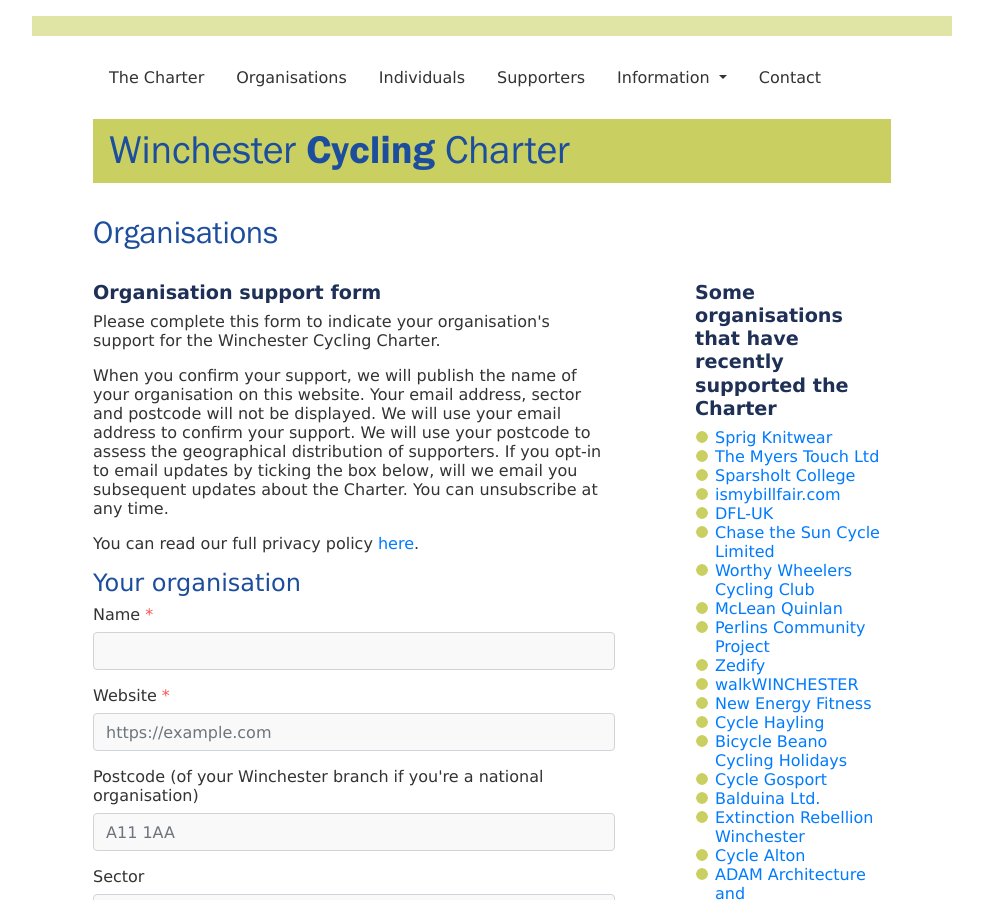
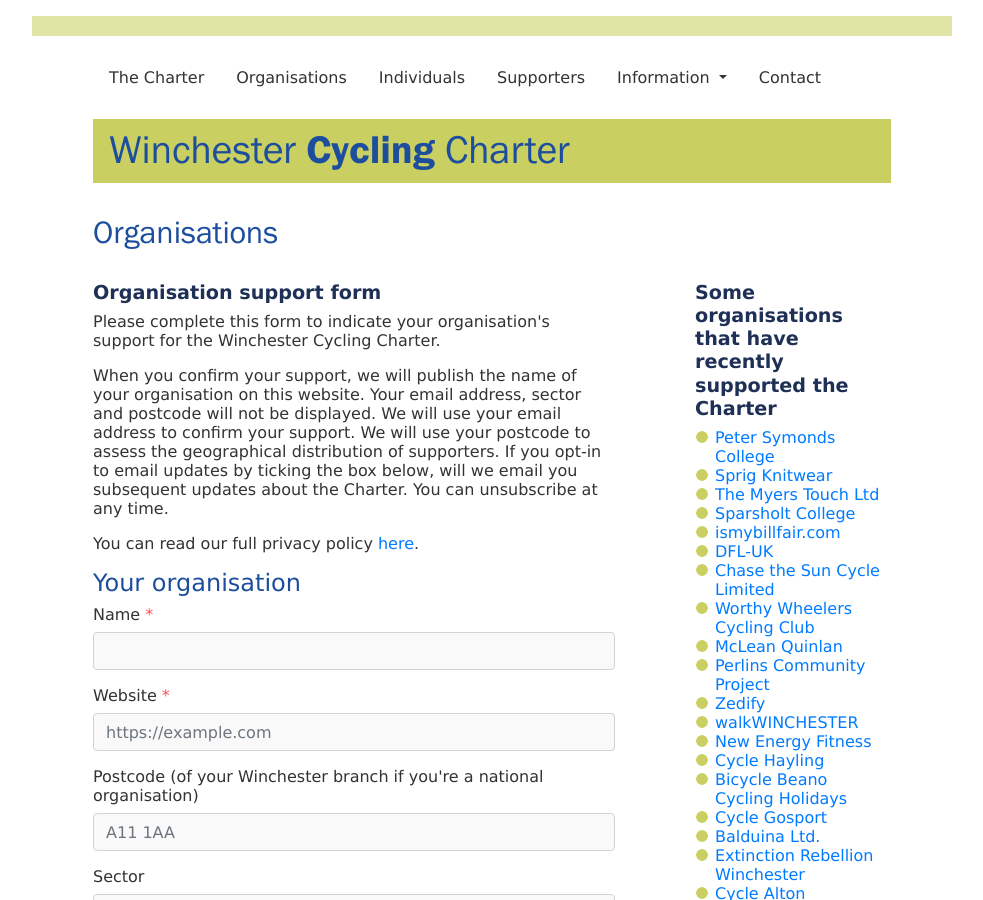
Before and after one commit to winchestercyclingcharter/winchestercyclingcharter.github.io, a Jekyll site: the page built from org-page.md, in a window 1280 px wide and 900 px high. Shown: the whole window, without its empty margins (148-1131 px from the left). Built offline with Jekyll 4.4.1, drawn with Linux system fonts in a browser that asks for light colours; nearby versions of some CDN libraries.

Commit message:
Update orgs.yml

```diff
--- a/_data/orgs.yml
+++ b/_data/orgs.yml
@@ -38,3 +38,4 @@ orgs:
 - { title: Perlins Community Project, website: 'https://www.perlinscommunityproject.co.uk', logo: '#', founding: false, dt: 20210221-202457-823360 }
 - { title: Cycle Gosport, website: 'https://www.facebook.com/CycleGosport', logo: '#', founding: false, dt: 20210218-202016-587499 }
 - { title: Balduina Ltd. , website: 'https://www.balduina.co.uk', logo: '#', founding: false, dt: 20210218-191233-195718 }
+- { title: Peter Symonds College, website: 'https://www.psc.ac.uk/', logo: 'symonds-250.png', founding: false, dt: 20210226-160118-938444 }
```
